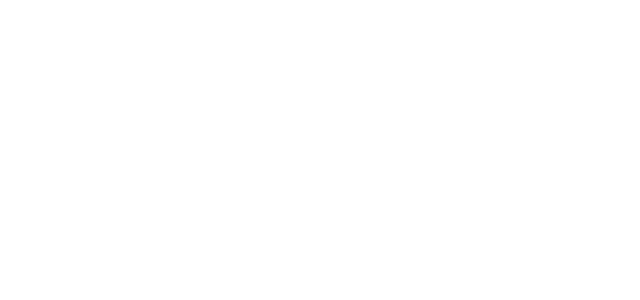
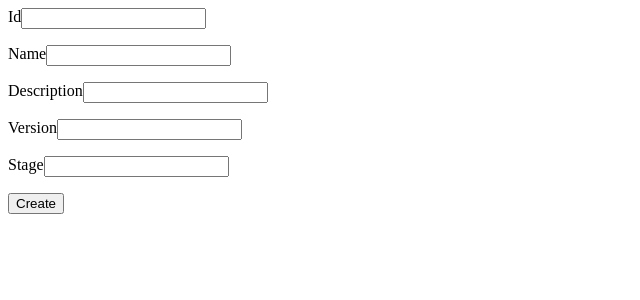
Before and after one commit to MengsyueAmaoTsai/Admin.Web.Nuxt, a Nuxt app: page /signal-sources/new in a window 1280 px wide. Before the commit this address had no page. Shown: the top 300 px of the page, without its empty margins (0-640 px from the left). Built offline with nearby package versions, Linux system fonts and the light colour scheme.

Commit message:
Signal source pages

```diff
--- /dev/null
+++ b/src/pages/signal-sources/[signalSourceId]/index.vue
@@ -0,0 +1,65 @@
+<template>
+  <div>
+    <Button @click="navigateTo('/signal-sources')">Back to list</Button>
+
+    <div v-if="account">
+      <div class="row">
+        <div>Id</div>
+        <div>{{ account.id }}</div>
+      </div>
+
+      <div class="row">
+        <div>Name</div>
+        <div>{{ account.name }}</div>
+      </div>
+
+      <div class="row">
+        <div>Description</div>
+        <div>{{ account.description }}</div>
+      </div>
+
+      <div class="row">
+        <div>Version</div>
+        <div>{{ account.version }}</div>
+      </div>
+
+      <div class="row">
+        <div>Stage</div>
+        <div>{{ account.stage }}</div>
+      </div>
+
+      <div class="row">
+        <div>Created time</div>
+        <div>{{ account.createdTime }}</div>
+      </div>
+    </div>
+  </div>
+</template>
+
+<script setup lang="ts">
+import type {
+  ISignalSourceService,
+  SignalSourceDetailsResponse,
+} from "~/resources/signal-sources";
+
+const route = useRoute();
+const signalSourceId = ref<string>(route.params.signalSourceId as string);
+
+const signalSourceService = useNuxtApp()
+  .$signalSourceService as ISignalSourceService;
+
+const account = ref<SignalSourceDetailsResponse | null>(null);
+
+onMounted(async () => {
+  account.value = await signalSourceService.getSignalSource(
+    signalSourceId.value
+  );
+});
+</script>
+
+<style scoped lang="scss">
+.row {
+  display: flex;
+  margin-bottom: 8px;
+}
+</style>
--- /dev/null
+++ b/src/pages/signal-sources/index.vue
@@ -0,0 +1,71 @@
+<template>
+  <div>
+    <div>
+      <Button @click="navigateTo('/signal-sources/new')"
+        >New signal source</Button
+      >
+    </div>
+
+    <Search></Search>
+
+    <div>
+      {{ signalSources.length }} signal source{{
+        signalSources.length <= 1 ? "" : "s"
+      }}
+      found
+    </div>
+
+    <table>
+      <thead>
+        <tr>
+          <th>
+            <input type="checkbox" />
+          </th>
+          <th>Id</th>
+          <th>Name</th>
+          <th>Description</th>
+          <th>Version</th>
+          <th>Stage</th>
+          <th>Created time</th>
+        </tr>
+      </thead>
+
+      <tbody>
+        <tr v-if="signalSources.length === 0">
+          <td>No results.</td>
+        </tr>
+
+        <tr v-for="source of signalSources">
+          <td><input type="checkbox" /></td>
+          <td>
+            <a :href="`/signal-sources/${source.id}`">
+              {{ source.id }}
+            </a>
+          </td>
+          <td>{{ source.name }}</td>
+
+          <td>{{ source.description }}</td>
+          <td>{{ source.version }}</td>
+          <td>{{ source.stage }}</td>
+          <td>{{ source.createdTime.toLocaleString() }}</td>
+        </tr>
+      </tbody>
+    </table>
+  </div>
+</template>
+
+<script setup lang="ts">
+import type {
+  ISignalSourceService,
+  SignalSourceResponse,
+} from "~/resources/signal-sources";
+
+const signalSourceService = useNuxtApp()
+  .$signalSourceService as ISignalSourceService;
+
+const signalSources = ref<SignalSourceResponse[]>([]);
+
+onMounted(async () => {
+  signalSources.value = await signalSourceService.listSignalSources();
+});
+</script>
--- /dev/null
+++ b/src/pages/signal-sources/new.vue
@@ -0,0 +1,67 @@
+<template>
+  <div>
+    <div class="row">
+      <label>Id</label>
+      <input type="text" v-model="id" />
+    </div>
+
+    <div class="row">
+      <label>Name</label>
+      <input type="text" v-model="name" />
+    </div>
+
+    <div class="row">
+      <label>Description</label>
+      <input type="text" v-model="description" />
+    </div>
+
+    <div class="row">
+      <label>Version</label>
+      <input type="text" v-model="version" />
+    </div>
+    <div class="row">
+      <label>Stage</label>
+      <input type="text" v-model="stage" />
+    </div>
+    <div class="row">
+      <Button @click="createUser">Create</Button>
+    </div>
+  </div>
+</template>
+
+<script setup lang="ts">
+import type { ISignalSourceService } from "~/resources/signal-sources";
+
+const signalSourceService = useNuxtApp()
+  .$signalSourceService as ISignalSourceService;
+
+const id = ref("");
+const name = ref("");
+const description = ref("");
+const version = ref("");
+const stage = ref("");
+
+const createUser = async () => {
+  try {
+    const createdResponse = await signalSourceService.createSignalSource({
+      id: id.value,
+      name: name.value,
+      description: description.value,
+      version: version.value,
+      stage: stage.value,
+    });
+
+    alert(`Signal source ${createdResponse.id} created`);
+    navigateTo("/signal-sources");
+  } catch (error) {
+    alert(`Failed to create signal source: ${error}`);
+  }
+};
+</script>
+
+<style scoped lang="scss">
+.row {
+  display: flex;
+  margin-bottom: 1rem;
+}
+</style>
--- a/src/resources/signal-sources.ts
+++ b/src/resources/signal-sources.ts
@@ -8,6 +8,7 @@ export type CreateSignalSourceRequest = {
 	name: string;
 	description: string;
 	version: string;
+	stage: string;
 };
 
 export type SignalSourceResponse = {
@@ -15,6 +16,7 @@ export type SignalSourceResponse = {
 	name: string;
 	description: string;
 	version: string;
+	stage: string;
 	createdTime: Date;
 };
 
```
